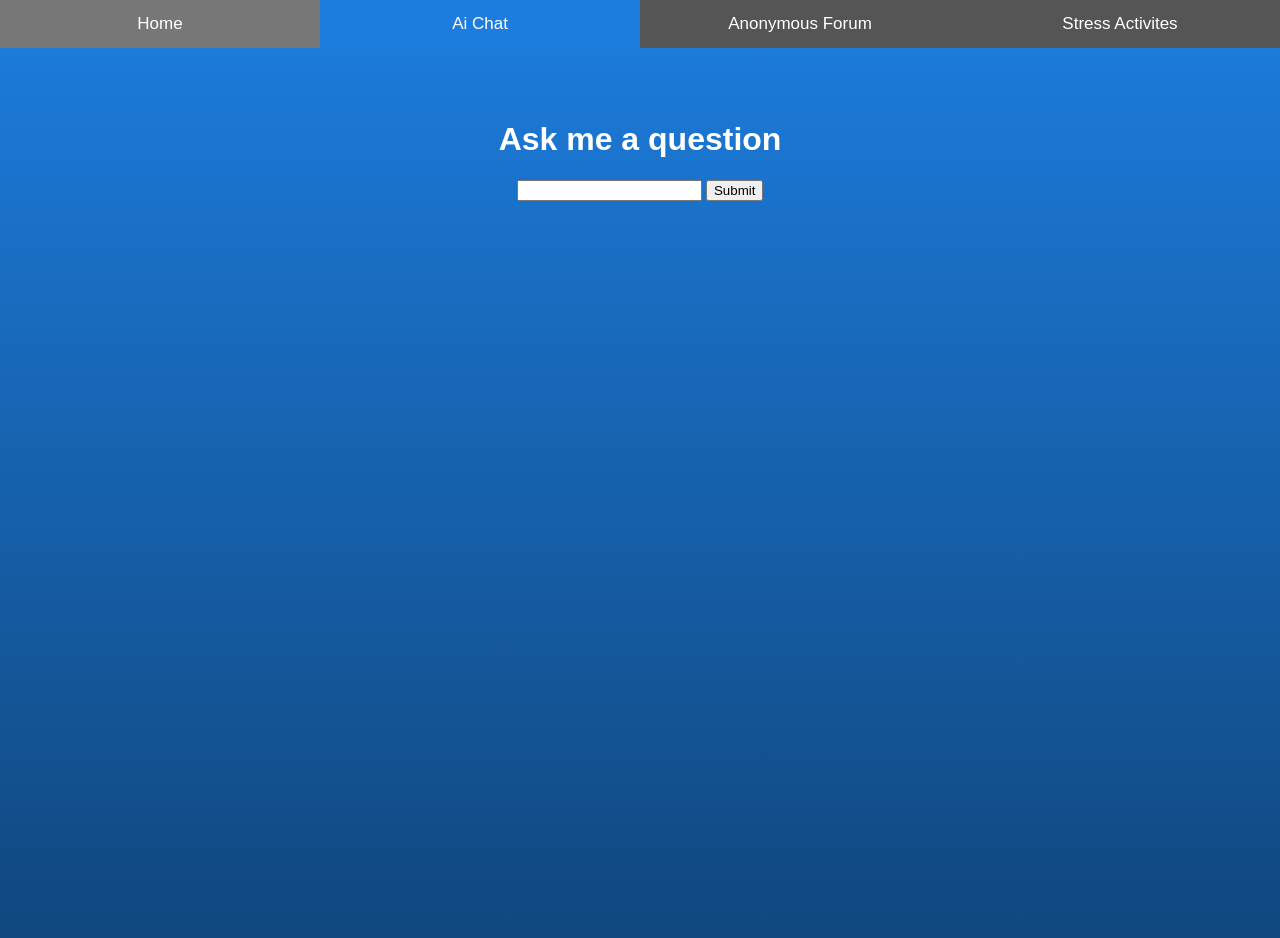
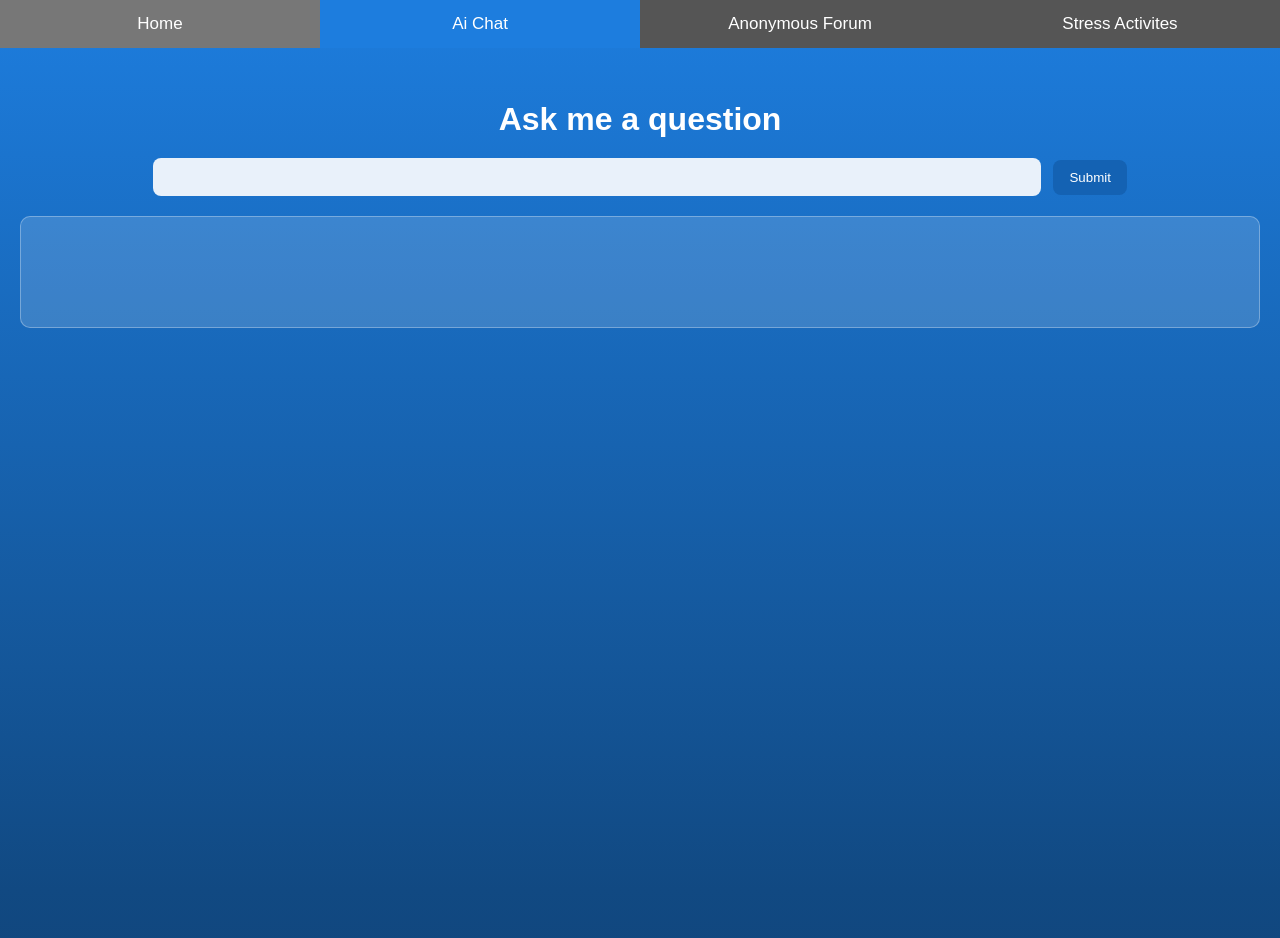
Before and after one commit to AwesomeDuckDude/Mental_Health_Finder, a plain HTML site: page index.html in a window 1280 px wide. Both pictures are taken after a click on the button "Ai Chat". Shown: the top 938 px of the page. Drawn offline with nearby package versions, Linux system fonts and the light colour scheme.

Commit message:
Ai Chat
Added styles for delete button and chat interface.

```diff
--- a/style.css
+++ b/style.css
@@ -142,15 +142,24 @@ body {
   overflow-wrap: below;
 }
 
+#Forum .deleteBtn {
+  background: #ff4d4d;
+  color: white;
+  border: none;
+  border-radius: 6px;
+  padding: 4px 8px;
+  margin-left: 10px;
+  cursor: pointer;
+  font-size: 0.9rem;
+}
+
+#Forum .deleteBtn:hover {
+  background: #d93636;
+}
 
 
 
-#bubbleStats {
-  color: white;
-  font-size: 1.1em;
-  margin-bottom: 10px;
-  text-align: center;
-}
+
 
 #bubbleGame {
   position: relative;
@@ -178,3 +187,77 @@ body {
   transform: scale(0);
   transition: transform 0.2s ease-out, opacity 0.2s ease-out;
 }
+
+
+
+
+
+
+
+#Chat {
+  background-image: linear-gradient(#1D7DDE, #114982, #0B2A4D);
+  color: white;
+  height: 200vh;
+  text-align: center;
+  padding-top: 80px;
+}
+
+/* Chat Container */
+.chat-container {
+  background: rgba(255, 255, 255, 0.1);
+  border-radius: 12px;
+  max-width: 600px;
+  margin: 0 auto;
+  padding: 25px;
+  box-shadow: 0 4px 12px rgba(0,0,0,0.3);
+  border: 1px solid rgba(255,255,255,0.3);
+}
+
+/* Chat Title */
+#Chat h1 {
+  color: white;
+  margin-bottom: 20px;
+}
+
+/* User Input and Button */
+#Chat input[type="text"] {
+  width: 70%;
+  padding: 10px;
+  font-size: 1rem;
+  border-radius: 8px;
+  border: none;
+  outline: none;
+  background: rgba(255, 255, 255, 0.9);
+  color: #114982;
+  margin-right: 8px;
+}
+
+#Chat button {
+  background-color: #1462B3;
+  color: white;
+  border: none;
+  padding: 10px 16px;
+  border-radius: 8px;
+  cursor: pointer;
+  transition: background 0.3s;
+}
+
+#Chat button:hover {
+  background-color: #1D7DDE;
+}
+
+/* Result Display Box */
+#result {
+  background: rgba(255, 255, 255, 0.15);
+  border-radius: 10px;
+  padding: 15px;
+  margin-top: 20px;
+  white-space: pre-wrap;
+  color: #f0f0f0;
+  text-align: left;
+  font-size: 1rem;
+  min-height: 80px;
+  overflow-y: auto;
+  max-height: 400px;
+  border: 1px solid rgba(255,255,255,0.3);
+}
```
